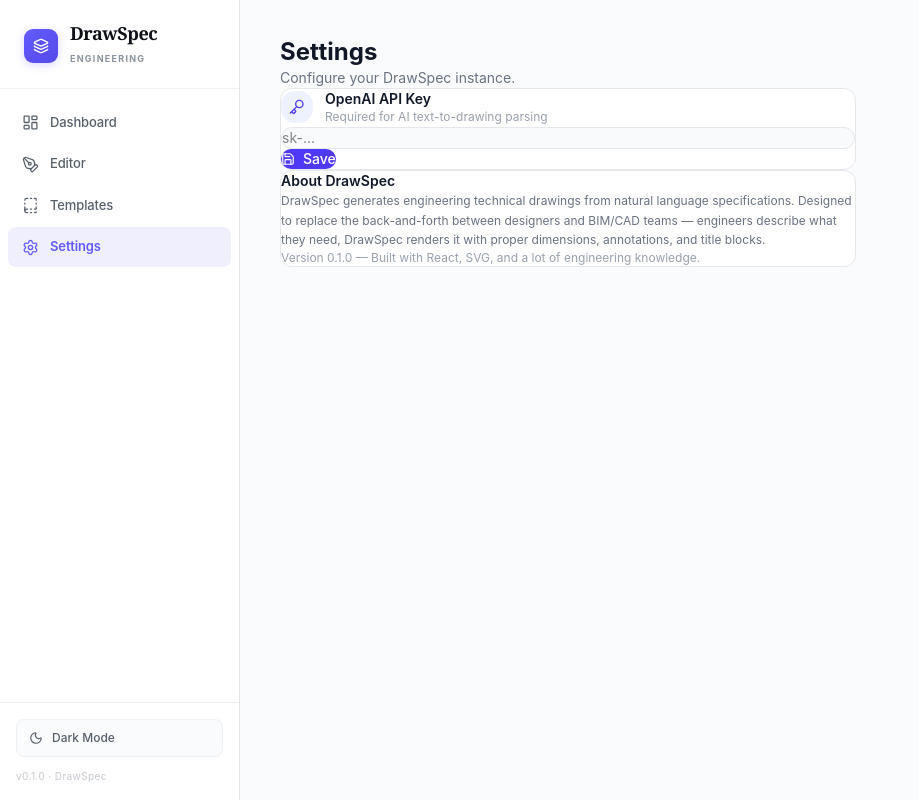
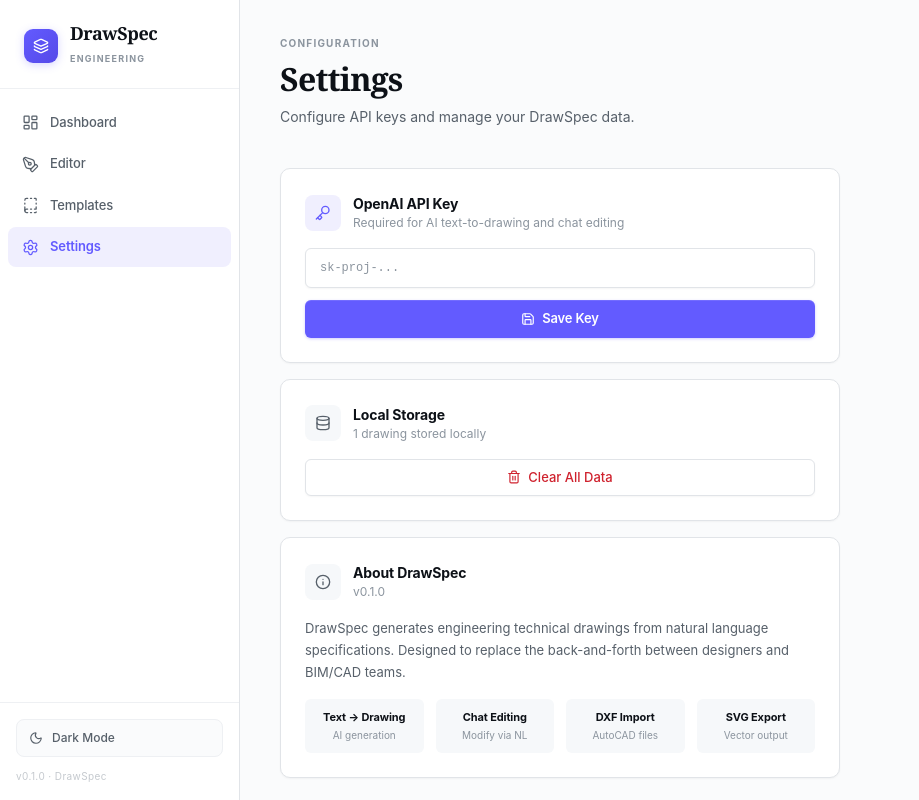
Before and after one commit to taslim-iya/drawspec, a React (Vite) app: page /settings in a window 1280 px wide. Shown: the whole page, without its empty margins (0-919 px from the left). Built offline with nearby package versions, Linux system fonts and the light colour scheme.

Commit message:
fix: premium redesign for templates + settings pages

```diff
--- a/src/pages/Settings.tsx
+++ b/src/pages/Settings.tsx
@@ -1,9 +1,11 @@
 import { useState } from 'react';
-import { Key, Save } from 'lucide-react';
+import { Key, Save, Check, Info, Trash2, Database } from 'lucide-react';
+import { useDrawingStore } from '@/stores/drawingStore';
 
 export default function Settings() {
   const [apiKey, setApiKey] = useState(localStorage.getItem('drawspec-openai-key') || '');
   const [saved, setSaved] = useState(false);
+  const { drawings } = useDrawingStore();
 
   const save = () => {
     localStorage.setItem('drawspec-openai-key', apiKey);
@@ -11,39 +13,102 @@
     setTimeout(() => setSaved(false), 2000);
   };
 
+  const clearStorage = () => {
+    if (confirm('Clear all drawings and settings? This cannot be undone.')) {
+      localStorage.removeItem('drawspec-store');
+      localStorage.removeItem('drawspec-openai-key');
+      window.location.reload();
+    }
+  };
+
   return (
-    <div className="max-w-xl">
-      <h1 className="text-2xl font-bold text-gray-900 mb-2">Settings</h1>
-      <p className="text-gray-500 text-sm mb-8">Configure your DrawSpec instance.</p>
+    <div style={{ maxWidth: 560 }} className="animate-fade-in">
+      <div style={{ marginBottom: 40 }}>
+        <p className="font-meta" style={{ marginBottom: 10 }}>Configuration</p>
+        <h1 className="font-headline" style={{ fontSize: 32, color: 'var(--text)', marginBottom: 8 }}>Settings</h1>
+        <p style={{ fontSize: 14, color: 'var(--text-2)', lineHeight: 1.6 }}>
+          Configure API keys and manage your DrawSpec data.
+        </p>
+      </div>
 
-      <div className="bg-white border border-gray-200 rounded-xl p-6">
-        <div className="flex items-center gap-3 mb-4">
-          <div className="w-8 h-8 rounded-lg bg-indigo-50 flex items-center justify-center">
-            <Key size={16} className="text-indigo-600" />
+      {/* API Key */}
+      <div className="card" style={{ padding: 24, marginBottom: 16 }}>
+        <div style={{ display: 'flex', alignItems: 'center', gap: 12, marginBottom: 16 }}>
+          <div style={{
+            width: 36, height: 36, borderRadius: 8,
+            background: 'var(--accent-light)', display: 'flex',
+            alignItems: 'center', justifyContent: 'center',
+          }}>
+            <Key size={16} style={{ color: 'var(--accent)' }} />
           </div>
           <div>
-            <p className="text-sm font-semibold text-gray-900">OpenAI API Key</p>
-            <p className="text-xs text-gray-400">Required for AI text-to-drawing parsing</p>
+            <p style={{ fontSize: 14, fontWeight: 700, color: 'var(--text)', letterSpacing: '-0.01em' }}>OpenAI API Key</p>
+            <p style={{ fontSize: 12, color: 'var(--text-3)' }}>Required for AI text-to-drawing and chat editing</p>
           </div>
         </div>
         <input type="password" value={apiKey} onChange={(e) => setApiKey(e.target.value)}
-          placeholder="sk-..."
-          className="w-full p-3 border border-gray-200 rounded-lg text-sm bg-gray-50 focus:outline-none focus:ring-2 focus:ring-indigo-500/20 focus:border-indigo-300" />
-        <button onClick={save}
-          className="mt-3 flex items-center gap-2 px-4 py-2 bg-indigo-600 text-white rounded-lg text-sm font-medium hover:bg-indigo-700 transition-colors">
-          <Save size={14} />
-          {saved ? 'Saved!' : 'Save'}
+          placeholder="sk-proj-..."
+          className="input-premium" style={{ marginBottom: 12, fontFamily: 'var(--font-mono)', fontSize: 12 }} />
+        <button onClick={save} className="btn-primary" style={{ width: '100%', justifyContent: 'center' }}>
+          {saved ? <><Check size={14} /> Saved</> : <><Save size={14} /> Save Key</>}
         </button>
       </div>
 
-      <div className="mt-6 bg-white border border-gray-200 rounded-xl p-6">
-        <p className="text-sm font-semibold text-gray-900 mb-2">About DrawSpec</p>
-        <p className="text-xs text-gray-500 leading-relaxed">
+      {/* Data */}
+      <div className="card" style={{ padding: 24, marginBottom: 16 }}>
+        <div style={{ display: 'flex', alignItems: 'center', gap: 12, marginBottom: 16 }}>
+          <div style={{
+            width: 36, height: 36, borderRadius: 8,
+            background: 'var(--surface-2)', display: 'flex',
+            alignItems: 'center', justifyContent: 'center',
+          }}>
+            <Database size={16} style={{ color: 'var(--text-2)' }} />
+          </div>
+          <div>
+            <p style={{ fontSize: 14, fontWeight: 700, color: 'var(--text)', letterSpacing: '-0.01em' }}>Local Storage</p>
+            <p style={{ fontSize: 12, color: 'var(--text-3)' }}>{drawings.length} drawing{drawings.length !== 1 ? 's' : ''} stored locally</p>
+          </div>
+        </div>
+        <button onClick={clearStorage} className="btn-secondary" style={{ width: '100%', justifyContent: 'center', color: 'var(--danger)' }}>
+          <Trash2 size={14} /> Clear All Data
+        </button>
+      </div>
+
+      {/* About */}
+      <div className="card" style={{ padding: 24 }}>
+        <div style={{ display: 'flex', alignItems: 'center', gap: 12, marginBottom: 16 }}>
+          <div style={{
+            width: 36, height: 36, borderRadius: 8,
+            background: 'var(--surface-2)', display: 'flex',
+            alignItems: 'center', justifyContent: 'center',
+          }}>
+            <Info size={16} style={{ color: 'var(--text-2)' }} />
+          </div>
+          <div>
+            <p style={{ fontSize: 14, fontWeight: 700, color: 'var(--text)', letterSpacing: '-0.01em' }}>About DrawSpec</p>
+            <p style={{ fontSize: 12, color: 'var(--text-3)' }}>v0.1.0</p>
+          </div>
+        </div>
+        <p style={{ fontSize: 13, color: 'var(--text-2)', lineHeight: 1.7 }}>
           DrawSpec generates engineering technical drawings from natural language specifications.
-          Designed to replace the back-and-forth between designers and BIM/CAD teams — engineers describe what they need,
-          DrawSpec renders it with proper dimensions, annotations, and title blocks.
+          Designed to replace the back-and-forth between designers and BIM/CAD teams.
         </p>
-        <p className="text-xs text-gray-400 mt-3">Version 0.1.0 — Built with React, SVG, and a lot of engineering knowledge.</p>
+        <div style={{ marginTop: 16, display: 'flex', gap: 12 }}>
+          {[
+            { label: 'Text → Drawing', desc: 'AI generation' },
+            { label: 'Chat Editing', desc: 'Modify via NL' },
+            { label: 'DXF Import', desc: 'AutoCAD files' },
+            { label: 'SVG Export', desc: 'Vector output' },
+          ].map((f) => (
+            <div key={f.label} style={{
+              flex: 1, padding: '10px 12px', borderRadius: 'var(--radius-sm)',
+              background: 'var(--surface-2)', textAlign: 'center',
+            }}>
+              <p style={{ fontSize: 11, fontWeight: 700, color: 'var(--text)', letterSpacing: '-0.01em' }}>{f.label}</p>
+              <p style={{ fontSize: 10, color: 'var(--text-3)', marginTop: 2 }}>{f.desc}</p>
+            </div>
+          ))}
+        </div>
       </div>
     </div>
   );
--- a/src/pages/Templates.tsx
+++ b/src/pages/Templates.tsx
@@ -1,8 +1,13 @@
 import { useNavigate } from 'react-router-dom';
-import { ChevronRight } from 'lucide-react';
+import { ArrowRight } from 'lucide-react';
 import { templates } from '@/lib/templates';
 import { useDrawingStore } from '@/stores/drawingStore';
 import type { Drawing } from '@/lib/types';
+
+const CATEGORY_META: Record<string, { icon: string; desc: string }> = {
+  'Water Treatment': { icon: '💧', desc: 'Settlement tanks, basins, treatment works' },
+  'Pipework': { icon: '🔧', desc: 'Pipe sections, fittings, connections' },
+};
 
 export default function Templates() {
   const navigate = useNavigate();
@@ -26,28 +31,52 @@
   const categories = [...new Set(templates.map((t) => t.category))];
 
   return (
-    <div className="max-w-4xl">
-      <h1 className="text-2xl font-bold text-gray-900 mb-2">Templates</h1>
-      <p className="text-gray-500 text-sm mb-8">Pre-built engineering drawing templates. Click to create a new drawing.</p>
+    <div style={{ maxWidth: 720 }} className="animate-fade-in">
+      <div style={{ marginBottom: 40 }}>
+        <p className="font-meta" style={{ marginBottom: 10 }}>Library</p>
+        <h1 className="font-headline" style={{ fontSize: 32, color: 'var(--text)', marginBottom: 8 }}>Templates</h1>
+        <p style={{ fontSize: 14, color: 'var(--text-2)', lineHeight: 1.6 }}>
+          Pre-built engineering drawing templates. Click to create a new drawing.
+        </p>
+      </div>
 
-      {categories.map((cat) => (
-        <div key={cat} className="mb-8">
-          <h2 className="text-xs text-gray-400 uppercase tracking-wider font-semibold mb-3">{cat}</h2>
-          <div className="grid gap-3">
-            {templates.filter((t) => t.category === cat).map((t) => (
-              <button key={t.id} onClick={() => useTemplate(t.id)}
-                className="flex items-center gap-4 p-5 bg-white border border-gray-200 rounded-xl hover:border-indigo-300 hover:shadow-md transition-all text-left w-full">
-                <span className="text-2xl">{t.thumbnail}</span>
-                <div className="flex-1">
-                  <p className="text-sm font-bold text-gray-900">{t.name}</p>
-                  <p className="text-xs text-gray-400 mt-1">{t.description}</p>
-                </div>
-                <ChevronRight size={16} className="text-gray-300" />
-              </button>
-            ))}
+      {categories.map((cat) => {
+        const meta = CATEGORY_META[cat] || { icon: '📐', desc: '' };
+        return (
+          <div key={cat} className="ruled" style={{ marginBottom: 32 }}>
+            <div style={{ display: 'flex', alignItems: 'center', gap: 10, marginBottom: 16 }}>
+              <span style={{ fontSize: 20 }}>{meta.icon}</span>
+              <div>
+                <p style={{ fontSize: 14, fontWeight: 700, color: 'var(--text)', letterSpacing: '-0.01em' }}>{cat}</p>
+                {meta.desc && <p style={{ fontSize: 12, color: 'var(--text-3)' }}>{meta.desc}</p>}
+              </div>
+            </div>
+            <div style={{ display: 'flex', flexDirection: 'column', gap: 10 }}>
+              {templates.filter((t) => t.category === cat).map((t) => (
+                <button key={t.id} onClick={() => useTemplate(t.id)} className="card"
+                  style={{
+                    display: 'flex', alignItems: 'center', gap: 16, padding: '20px 22px',
+                    cursor: 'pointer', textAlign: 'left', width: '100%',
+                    background: 'var(--surface)', border: '1px solid var(--border)',
+                  }}>
+                  <div style={{
+                    width: 48, height: 48, borderRadius: 10,
+                    background: 'var(--accent-light)', display: 'flex',
+                    alignItems: 'center', justifyContent: 'center', fontSize: 22, flexShrink: 0,
+                  }}>
+                    {t.thumbnail}
+                  </div>
+                  <div style={{ flex: 1 }}>
+                    <p style={{ fontSize: 14, fontWeight: 700, color: 'var(--text)', letterSpacing: '-0.01em' }}>{t.name}</p>
+                    <p style={{ fontSize: 12, color: 'var(--text-3)', marginTop: 4, lineHeight: 1.5 }}>{t.description}</p>
+                  </div>
+                  <ArrowRight size={15} style={{ color: 'var(--text-3)', flexShrink: 0 }} />
+                </button>
+              ))}
+            </div>
           </div>
-        </div>
-      ))}
+        );
+      })}
     </div>
   );
 }
```
